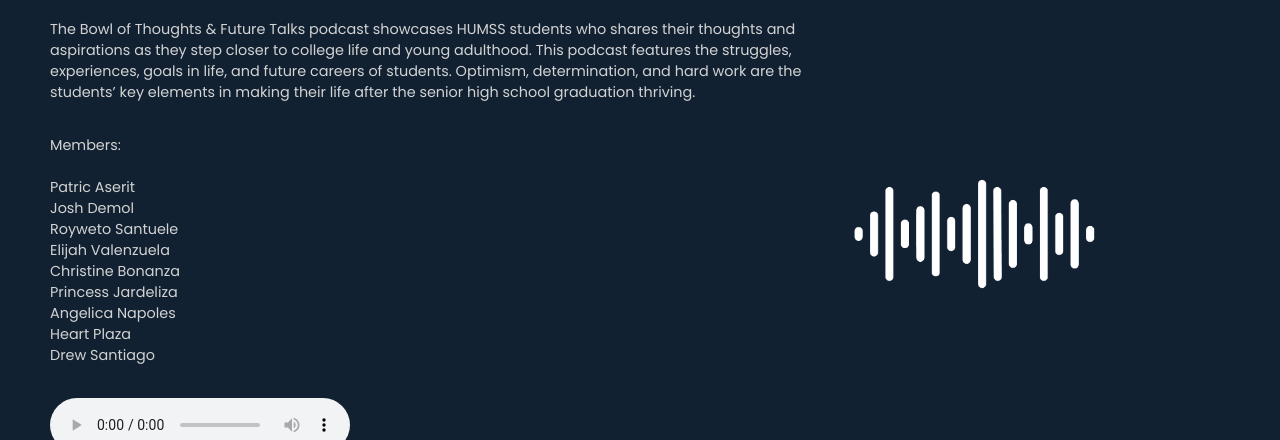
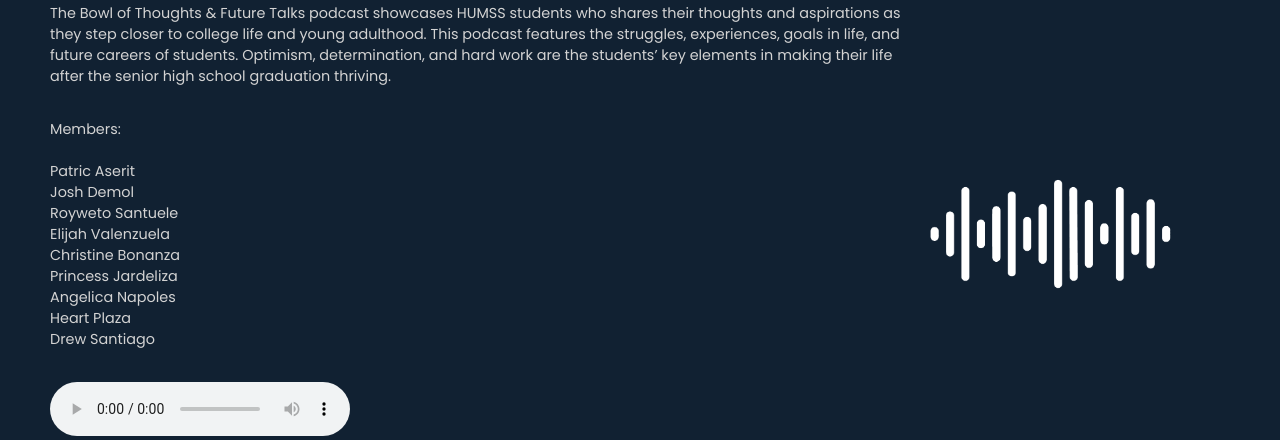
Before and after one commit to bokixx/g2, a plain HTML site: page index.html in a window 1280 px wide. Shown: the part 171-611 px from the top of the page. Drawn offline with Linux system fonts and the light colour scheme.

Commit message:
style.css

```diff
--- a/style.css
+++ b/style.css
@@ -86,10 +86,10 @@ li.cta:hover {
 }
 
 .wrapper .left__wrapper {
-  width: 1500px;
+  width: 2000px;
   height: 100%;
   padding-left: 50px;
-  padding-top: 1rem;
+  padding-top: 0.01px;
 }
 
 .left__wrapper .heading h1 {
```
